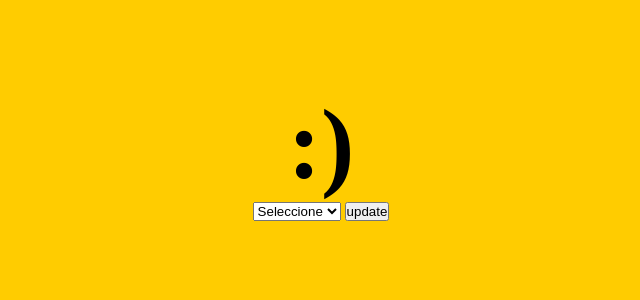
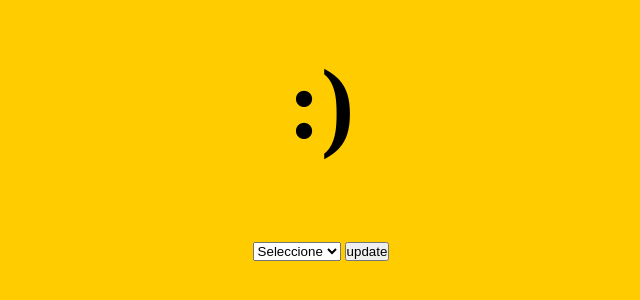
Before and after one commit to elena-alcaraz/promo-x-module-2-pair-face, a plain HTML site: page index.html in a window 1280 px wide. Shown: the part 246-546 px from the top of the page, without its empty margins (319-959 px from the left). Drawn offline with Linux system fonts and the light colour scheme.

Commit message:
Cambios en ticket/1

```diff
--- a/css/main.css
+++ b/css/main.css
@@ -19,5 +19,10 @@
     align-items: center;
 }
 h1 {
+     display: flex;
+     flex-direction: column;
+     align-items: center;
+     text-align: center;
+     margin-bottom: 80px;
      font-size: 100px;
 }
```
